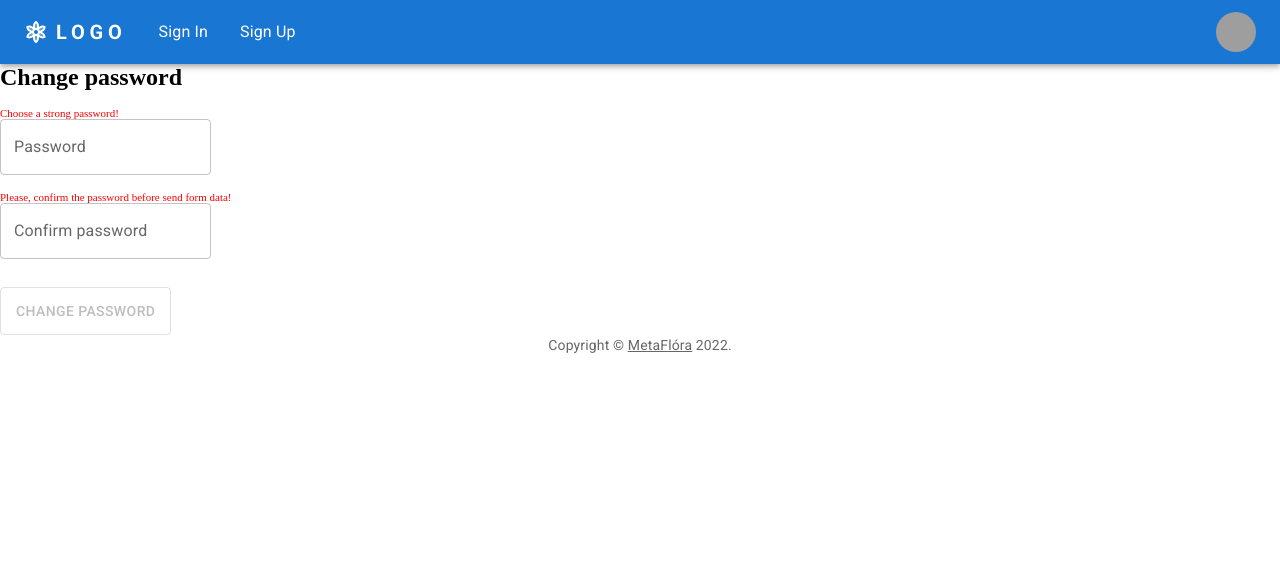
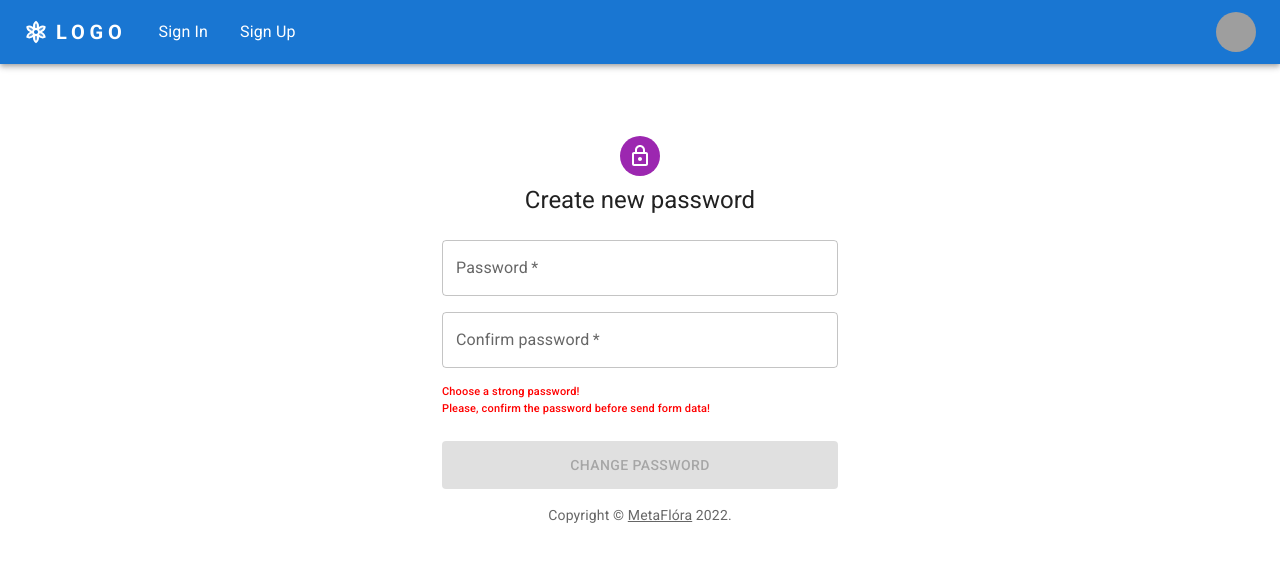
Before and after one commit to Vakantanka/user-authentication, a React (Create React App) app in the folder frontend/: page /reset in a window 1280 px wide. Shown: the top 562 px of the page. Built offline with nearby package versions, Linux system fonts and the light colour scheme; grey boxes are pictures that could not be loaded.

Commit message:
password reset ok

```diff
--- a/frontend/src/api/auth.api.js
+++ b/frontend/src/api/auth.api.js
@@ -122,8 +122,8 @@ const apiReset = async (elements) => {
     const response = await http.post(
       myBackEndURL + "/user/reset",
       {
-        code: code.value,
-        password: password.value
+        code: code,
+        password: password
       }
       );
     console.log("response");
--- a/frontend/src/components/PasswordReset.jsx
+++ b/frontend/src/components/PasswordReset.jsx
@@ -1,3 +1,148 @@
+import * as React from 'react';
+import { useState } from 'react';
+import Avatar from '@mui/material/Avatar';
+import Button from '@mui/material/Button';
+import CssBaseline from '@mui/material/CssBaseline';
+import TextField from '@mui/material/TextField';
+import Link from '@mui/material/Link';
+import Grid from '@mui/material/Grid';
+import Box from '@mui/material/Box';
+import LockOutlinedIcon from '@mui/icons-material/LockOutlined';
+import Typography from '@mui/material/Typography';
+import Container from '@mui/material/Container';
+import { createTheme, ThemeProvider } from '@mui/material/styles';
+import { useNavigate } from 'react-router-dom';
+import { apiSignIn, apiFindUserByEmail, apiPasswordReset } from '../api/auth.api';
+
+const theme = createTheme();
+
+export default function PasswordReset({setStatus}) {
+  const [sendStatus, setSendStatus] = useState(false);
+  const [reseted, setReseted] = useState(false);
+
+  const [email, setEmail] = useState("");
+
+  const [errors, setErrors] = useState({
+    email: 'Please type your email address to request password reset!',
+ });
+
+  let navigate = useNavigate();
+
+  const handleChange = async (event) => {
+    const {name, value} = event.target;
+    const regexEmail = /^[a-zA-Z0-9.+_-]+@[a-zA-Z0-9.-]+\.[a-zA-Z]{2,15}$/;
+
+    let updatedErrors = errors
+
+    switch (name) {
+      case 'email':
+        if (!regexEmail.test(value)) {
+          updatedErrors.email = 'Wrong e-mail address!'
+        } else {
+          let answer = await apiFindUserByEmail(name,value)
+          if ( answer === 204 ) {
+            updatedErrors.email = ''
+          } else {
+            updatedErrors.email = 'Unknown credential data.';
+          }
+        }
+        setEmail(value);
+        break;
+      default:
+        break;
+    }
+    setSendStatus(true)
+    for (let item in updatedErrors) {
+      if (updatedErrors[item]) setSendStatus(false)
+    }
+    setErrors({
+      ...updatedErrors
+    })
+  };
+
+  const passwordReset = async (e) => {
+    e.preventDefault();
+    try {
+      const response = await apiPasswordReset(e.target.elements);
+      if (response.data) {
+        if (response.status === 200) {
+          setStatus(false);
+          setReseted(true);
+        } else {
+          setStatus(response.status);
+        }
+      } else {
+        if (response.status) {
+          setStatus(response.status);
+        } else {
+          setStatus("networkError");
+        }
+      }
+    } catch(error) {
+      setStatus(909);
+    }
+  }
+
+  return (
+    <>
+    <ThemeProvider theme={theme}>
+      <Container component="main" maxWidth="xs">
+        <CssBaseline />
+        <Box
+          sx={{
+            marginTop: 8,
+            display: 'flex',
+            flexDirection: 'column',
+            alignItems: 'center',
+          }}
+        >
+        { reseted ?
+          <p>We have sent an email to {email} with the password resetting code. Check your email, and follow the instructions!</p>
+        :
+          <>
+          <Avatar sx={{ m: 1, bgcolor: 'secondary.main' }}>
+            <LockOutlinedIcon />
+          </Avatar>
+          <Typography component="h1" variant="h5">
+            Password Reset
+          </Typography>
+          <Box component="form" onSubmit={passwordReset} noValidate sx={{ mt: 1 }}>
+            <Grid item xs={12}>
+              <TextField
+                value={email} onChange={handleChange}
+                required
+                fullWidth
+                id="email"
+                label="Email Address"
+                name="email"
+                autoComplete="email"
+              />
+            </Grid>
+
+            <div className="errorMessage">
+              {errors.password && <span>{errors.password}</span>}
+            </div>
+
+            <Button
+              type="submit"
+              fullWidth
+              variant="contained"
+              sx={{ mt: 3, mb: 2 }}
+              disabled={!sendStatus}
+            >
+              Reset password
+            </Button>
+          </Box>
+          </>
+        }
+        </Box>
+      </Container>
+    </ThemeProvider>
+    </>
+  );
+}
+
+/*
 import React, { useState } from "react";
 import Button from '@mui/material/Button';
 import TextField from '@mui/material/TextField';
@@ -91,3 +236,4 @@ const PasswordReset = ({setStatus}) => {
 };
 
 export default PasswordReset;
+*/
--- a/frontend/src/components/Reset.jsx
+++ b/frontend/src/components/Reset.jsx
@@ -1,3 +1,183 @@
+import * as React from 'react';
+import { useState } from 'react';
+import Avatar from '@mui/material/Avatar';
+import Button from '@mui/material/Button';
+import CssBaseline from '@mui/material/CssBaseline';
+import TextField from '@mui/material/TextField';
+import Link from '@mui/material/Link';
+import Grid from '@mui/material/Grid';
+import Box from '@mui/material/Box';
+import LockOutlinedIcon from '@mui/icons-material/LockOutlined';
+import Typography from '@mui/material/Typography';
+import Container from '@mui/material/Container';
+import { createTheme, ThemeProvider } from '@mui/material/styles';
+import { useSearchParams, useNavigate } from "react-router-dom";
+
+import { apiReset } from '../api/auth.api';
+
+const theme = createTheme();
+
+export default function Reset({setStatus}) {
+  const [sendStatus, setSendStatus] = useState(false);
+  const [reseted, setReseted] = useState(false);
+
+  const [password, setPassword] = useState("");
+  const [confirmPassword, setConfirmPassword] = useState("");
+
+  const [errors, setErrors] = useState({
+    password: 'Choose a strong password!',
+    confirmPassword: 'Please, confirm the password before send form data!',
+  });
+
+  const [ urlParams ] = useSearchParams();
+  const code = urlParams.get('code');
+
+  let navigate = useNavigate();
+
+  const redirect = () => {
+    navigate("/signIn");
+  }
+
+  const handleChange = async (event) => {
+    const {name, value} = event.target;
+
+    let updatedErrors = errors
+
+    switch (name) {
+      case 'password':
+        if (value.length < 5) {
+          updatedErrors.password = 'The password must be 5 characters length!'
+        } else {
+          updatedErrors.password = '';
+        }
+        setPassword(value);
+        break;
+      case 'confirmPassword':
+        if (value !== password) {
+          updatedErrors.confirmPassword = 'The confirm must be equal with password field value!'
+        } else {
+          updatedErrors.confirmPassword = '';
+        }
+        setConfirmPassword(value);
+        break;
+      default:
+        break;
+    }
+    setSendStatus(true)
+    for (let item in updatedErrors) {
+      if (updatedErrors[item]) setSendStatus(false)
+    }
+    setErrors({
+      ...updatedErrors
+    })
+  };
+
+  const changePassword = async (event) => {
+    event.preventDefault();
+    const data = new FormData(event.currentTarget);
+    const elements = {
+      code: code,
+      password: data.get('password')
+    }
+    try {
+      const response = await apiReset(elements);
+      if (response.data) {
+        if (response.status === 200) {
+          setStatus(false);
+          setReseted(true);
+        } else {
+          setStatus(response.status);
+        }
+      } else {
+        if (response.status) {
+          setStatus(response.status);
+        } else {
+          setStatus("networkError");
+        }
+      }
+    } catch(error) {
+      setStatus(909);
+    }
+  }
+
+  return (
+    <>
+    <ThemeProvider theme={theme}>
+      <Container component="main" maxWidth="xs">
+        <CssBaseline />
+        <Box
+          sx={{
+            marginTop: 8,
+            display: 'flex',
+            flexDirection: 'column',
+            alignItems: 'center',
+          }}
+        >
+          <Avatar sx={{ m: 1, bgcolor: 'secondary.main' }}>
+            <LockOutlinedIcon />
+          </Avatar>
+          <Typography component="h1" variant="h5">
+            Create new password
+          </Typography>
+          <Box component="form" noValidate onSubmit={changePassword} sx={{ mt: 3 }}>
+          { reseted ?
+            <>
+              <h3>Your password is changed</h3>
+            </>
+            :
+            <>
+            <Grid container spacing={2}>
+              <Grid item xs={12}>
+                <TextField
+                  value={password} onChange={handleChange}
+                  required
+                  fullWidth
+                  name="password"
+                  label="Password"
+                  type="password"
+                  id="password"
+                  autoComplete="new-password"
+                />
+              </Grid>
+              <Grid item xs={12}>
+                <TextField
+                  value={confirmPassword} onChange={handleChange}
+                  required
+                  fullWidth
+                  name="confirmPassword"
+                  label="Confirm password"
+                  type="password"
+                  id="confirmPassword"
+                  autoComplete="new-password"
+                />
+              </Grid>
+            </Grid>
+
+            <div className="errorMessage">
+              {errors.password && <span>{errors.password}</span>}
+              {errors.confirmPassword && <span>{errors.confirmPassword}</span>}
+            </div>
+
+            <Button
+              disabled={!sendStatus}
+              type="submit"
+              fullWidth
+              variant="contained"
+              sx={{ mt: 3, mb: 2 }}
+            >
+              Change password
+            </Button>
+            </>
+          }
+          </Box>
+        </Box>
+      </Container>
+    </ThemeProvider>
+    </>
+  )
+}
+
+/*
 import React, { useState } from "react";
 import { useSearchParams, useNavigate } from "react-router-dom";
 import Button from '@mui/material/Button';
@@ -111,3 +291,4 @@ const Reset = ({setStatus}) => {
 };
 
 export default Reset;
+*/
```
Also changed, not shown: 1 other file (tests, documents, lock files or other folders).
